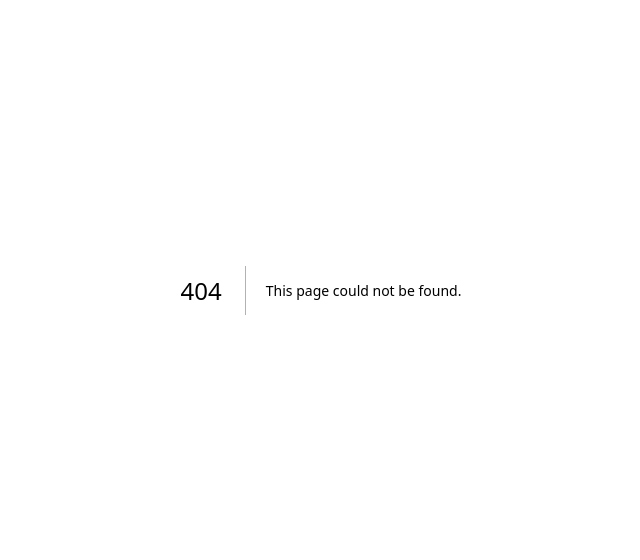
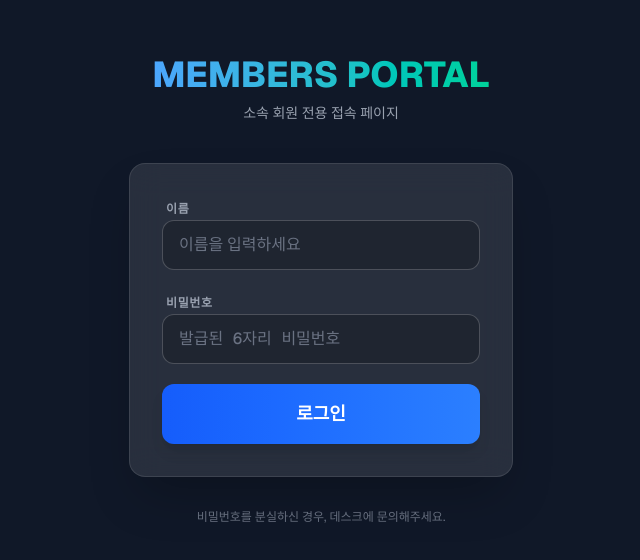
Before and after one commit to siam0933-sketch/jiujitsu-management, a Next.js app: page /portal in a window 1280 px wide. Before the commit this address had no page. Shown: the part 110-670 px from the top of the page, without its empty margins (319-959 px from the left). Built offline with nearby package versions, Linux system fonts and the light colour scheme.

Commit message:
feat: Implement member portal login and password setup

```diff
--- a/app/dashboard/members/[id]/page.tsx
+++ b/app/dashboard/members/[id]/page.tsx
@@ -111,7 +111,7 @@ export default async function MemberDetailsPage({ params }: { params: { id: stri
                                     <dd className="mt-1 text-sm text-gray-900 sm:col-span-2 sm:mt-0">{member.address}</dd>
                                 </div>
                                 <div className="bg-white px-4 py-5 sm:grid sm:grid-cols-3 sm:gap-4 sm:px-6">
-                                    <dt className="text-sm font-medium text-gray-500">고유번호 (ID)</dt>
+                                    <dt className="text-sm font-medium text-gray-500">시스템 ID</dt>
                                     <dd className="mt-1 text-xs font-mono text-gray-500 sm:col-span-2 sm:mt-0 flex items-center">
                                         {member.id}
                                     </dd>
@@ -150,11 +150,19 @@ export default async function MemberDetailsPage({ params }: { params: { id: stri
                         </div>
                         <div className="border-t border-gray-200">
                             <dl>
-                                {/* Access Code */}
+                                {/* Attendance Number */}
                                 <div className="bg-white px-4 py-5">
-                                    <dt className="text-xs font-medium text-gray-500 uppercase tracking-wider mb-2">출결/접속 코드(PIN)</dt>
+                                    <dt className="text-xs font-medium text-gray-500 uppercase tracking-wider mb-2">출석번호</dt>
                                     <dd className="text-2xl font-mono font-bold text-blue-600 tracking-widest text-center py-2 bg-blue-50 rounded-lg border border-blue-100">
                                         {member.access_code}
+                                    </dd>
+                                </div>
+
+                                {/* Login Password */}
+                                <div className="bg-white px-4 py-5 border-t border-gray-100">
+                                    <dt className="text-xs font-medium text-gray-500 uppercase tracking-wider mb-2">로그인 비밀번호</dt>
+                                    <dd className="text-xl font-mono font-bold text-gray-700 tracking-widest text-center py-2 bg-gray-50 rounded-lg border border-gray-200">
+                                        {member.login_password || '미설정'}
                                     </dd>
                                 </div>
 
--- a/app/dashboard/members/components/MemberModal.tsx
+++ b/app/dashboard/members/components/MemberModal.tsx
@@ -449,11 +449,40 @@ export default function MemberModal({ member }: { member: any }) {
                                     </div>
 
                                     <div className="col-span-1">
-                                        <p className="text-xs text-gray-400 mb-1">고유번호 (ID)</p>
+                                        <p className="text-xs text-gray-400 mb-1">출석번호</p>
                                         <div className="flex items-center gap-2">
                                             <code className="text-sm bg-gray-50 px-2 py-1 rounded text-gray-900 font-bold font-mono tracking-wider">
-                                                {member.phone ? member.phone.slice(-4) : '-'}
+                                                {member.access_code || (member.phone ? member.phone.slice(-4) : '-')}
                                             </code>
+                                        </div>
+                                    </div>
+
+                                    <div className="col-span-1">
+                                        <p className="text-xs text-gray-400 mb-1">로그인 비밀번호</p>
+                                        <div className="flex items-center gap-2">
+                                            {member.login_password ? (
+                                                <code className="text-sm bg-gray-50 px-2 py-1 rounded text-gray-900 font-bold font-mono tracking-wider">
+                                                    {member.login_password}
+                                                </code>
+                                            ) : (
+                                                <span className="text-xs text-gray-400">미설정</span>
+                                            )}
+                                            <button
+                                                onClick={async () => {
+                                                    const password = Math.random().toString(36).slice(2, 8).toUpperCase()
+                                                    if (confirm(`비밀번호 [${password}]로 설정하시겠습니까?`)) {
+                                                        const res = await updateMember(member.id, { login_password: password })
+                                                        if (res?.error) alert(res.error)
+                                                        else {
+                                                            alert('비밀번호가 설정되었습니다.')
+                                                            router.refresh()
+                                                        }
+                                                    }
+                                                }}
+                                                className="text-xs border border-gray-200 bg-white text-gray-600 px-2 py-1 rounded hover:bg-gray-50"
+                                            >
+                                                {member.login_password ? '재발급' : '생성'}
+                                            </button>
                                         </div>
                                     </div>
 
--- /dev/null
+++ b/app/portal/actions.ts
@@ -0,0 +1,49 @@
+'use server'
+
+import { createClient } from '@/utils/supabase/server'
+import { cookies } from 'next/headers'
+import { redirect } from 'next/navigation'
+
+export async function loginAction(prevState: any, formData: FormData) {
+    const name = String(formData.get('name'))
+    // Remove all whitespace from password input for better UX, and convert to uppercase if we generated uppercase passwords
+    const password = String(formData.get('password')).trim().toUpperCase()
+
+    if (!name || !password) {
+        return { error: '이름과 비밀번호를 입력해주세요.' }
+    }
+
+    const supabase = await createClient()
+
+    // Query member
+    // Note: This matches exactly. In a real app we might want case-insensitive name match or similar.
+    const { data: member, error } = await supabase
+        .from('gym_members')
+        .select('id, name, login_password')
+        .eq('name', name)
+        .eq('login_password', password) // Basic comparison for this iteration
+        .single()
+
+    if (error || !member) {
+        return { error: '정보가 일치하지 않습니다. 이름과 비밀번호를 확인해주세요.' }
+    }
+
+    // Set session cookie
+    // In a production app, use use a signed/encrypted cookie or a proper session token.
+    // For this prototype, we'll store the member ID in a httpOnly cookie.
+    const cookieStore = await cookies()
+    cookieStore.set('member_session', member.id, {
+        httpOnly: true,
+        secure: process.env.NODE_ENV === 'production',
+        maxAge: 60 * 60 * 24 * 30, // 30 days
+        path: '/',
+    })
+
+    redirect('/portal/dashboard')
+}
+
+export async function logoutAction() {
+    const cookieStore = await cookies()
+    cookieStore.delete('member_session')
+    redirect('/portal')
+}
--- /dev/null
+++ b/app/portal/dashboard/page.tsx
@@ -0,0 +1,18 @@
+import { cookies } from 'next/headers'
+import { redirect } from 'next/navigation'
+
+export default async function MemberDashboard() {
+    const cookieStore = await cookies()
+    const session = cookieStore.get('member_session')
+
+    if (!session) {
+        redirect('/portal')
+    }
+
+    return (
+        <div className="p-8">
+            <h1 className="text-2xl font-bold mb-4">Member Dashboard</h1>
+            <p className="text-gray-400">Welcome to your portal. (Content coming soon)</p>
+        </div>
+    )
+}
--- /dev/null
+++ b/app/portal/layout.tsx
@@ -0,0 +1,14 @@
+export default function PortalLayout({
+    children,
+}: {
+    children: React.ReactNode
+}) {
+    return (
+        <div className="min-h-screen bg-gray-900 text-white font-sans antialiased">
+            {/* Background effects could go here */}
+            <div className="relative z-10 min-h-screen flex flex-col">
+                {children}
+            </div>
+        </div>
+    )
+}
--- /dev/null
+++ b/app/portal/page.tsx
@@ -0,0 +1,73 @@
+'use client'
+
+import { useActionState } from 'react'
+import { loginAction } from './actions'
+
+const initialState = {
+    error: '',
+}
+
+export default function MemberLoginPage() {
+    const [state, formAction, isPending] = useActionState(loginAction, initialState)
+
+    return (
+        <div className="flex-1 flex flex-col items-center justify-center p-4">
+            <div className="w-full max-w-sm">
+                <div className="text-center mb-10">
+                    <h1 className="text-4xl font-extrabold text-transparent bg-clip-text bg-gradient-to-r from-blue-400 to-emerald-400 mb-2">
+                        MEMBERS PORTAL
+                    </h1>
+                    <p className="text-gray-400 text-sm">소속 회원 전용 접속 페이지</p>
+                </div>
+
+                <div className="bg-white/10 backdrop-blur-lg border border-white/10 rounded-2xl p-8 shadow-2xl">
+                    <form action={formAction} className="space-y-5">
+                        <div className="space-y-1">
+                            <label className="text-xs font-bold text-gray-400 uppercase tracking-wider ml-1">이름</label>
+                            <input
+                                name="name"
+                                type="text"
+                                placeholder="이름을 입력하세요"
+                                className="w-full bg-black/20 border border-white/20 rounded-xl px-4 py-3 text-white placeholder-gray-500 focus:outline-none focus:ring-2 focus:ring-blue-500 transition-all font-medium"
+                                required
+                            />
+                        </div>
+
+                        <div className="space-y-1">
+                            <label className="text-xs font-bold text-gray-400 uppercase tracking-wider ml-1">비밀번호</label>
+                            <input
+                                name="password"
+                                type="text"
+                                placeholder="발급된 6자리 비밀번호"
+                                className="w-full bg-black/20 border border-white/20 rounded-xl px-4 py-3 text-white placeholder-gray-500 focus:outline-none focus:ring-2 focus:ring-blue-500 transition-all font-medium font-mono"
+                                required
+                            />
+                        </div>
+
+                        {state?.error && (
+                            <div className="p-3 rounded-lg bg-red-500/20 border border-red-500/50 text-red-200 text-sm text-center">
+                                {state.error}
+                            </div>
+                        )}
+
+                        <button
+                            disabled={isPending}
+                            className={`w-full py-4 rounded-xl font-bold text-lg shadow-lg transition-all transform ${isPending
+                                    ? 'bg-gray-600 text-gray-400 cursor-not-allowed'
+                                    : 'bg-gradient-to-r from-blue-600 to-blue-500 text-white hover:from-blue-500 hover:to-blue-400 hover:scale-[1.02] hover:shadow-blue-500/25'
+                                }`}
+                        >
+                            {isPending ? '접속 중...' : '로그인'}
+                        </button>
+                    </form>
+                </div>
+
+                <div className="mt-8 text-center">
+                    <p className="text-xs text-gray-500">
+                        비밀번호를 분실하신 경우, 데스크에 문의해주세요.
+                    </p>
+                </div>
+            </div>
+        </div>
+    )
+}
```
Also changed, not shown: 1 other file (tests, documents, lock files or other folders).
